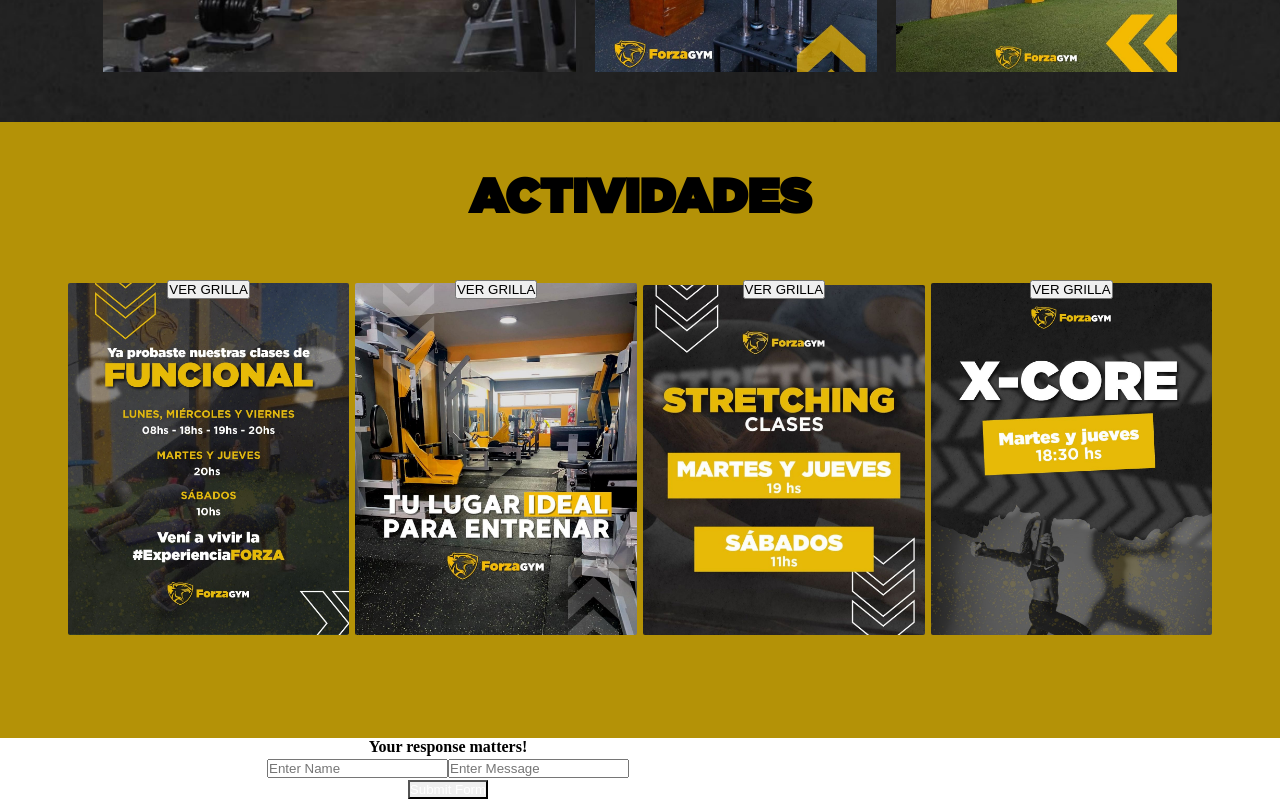
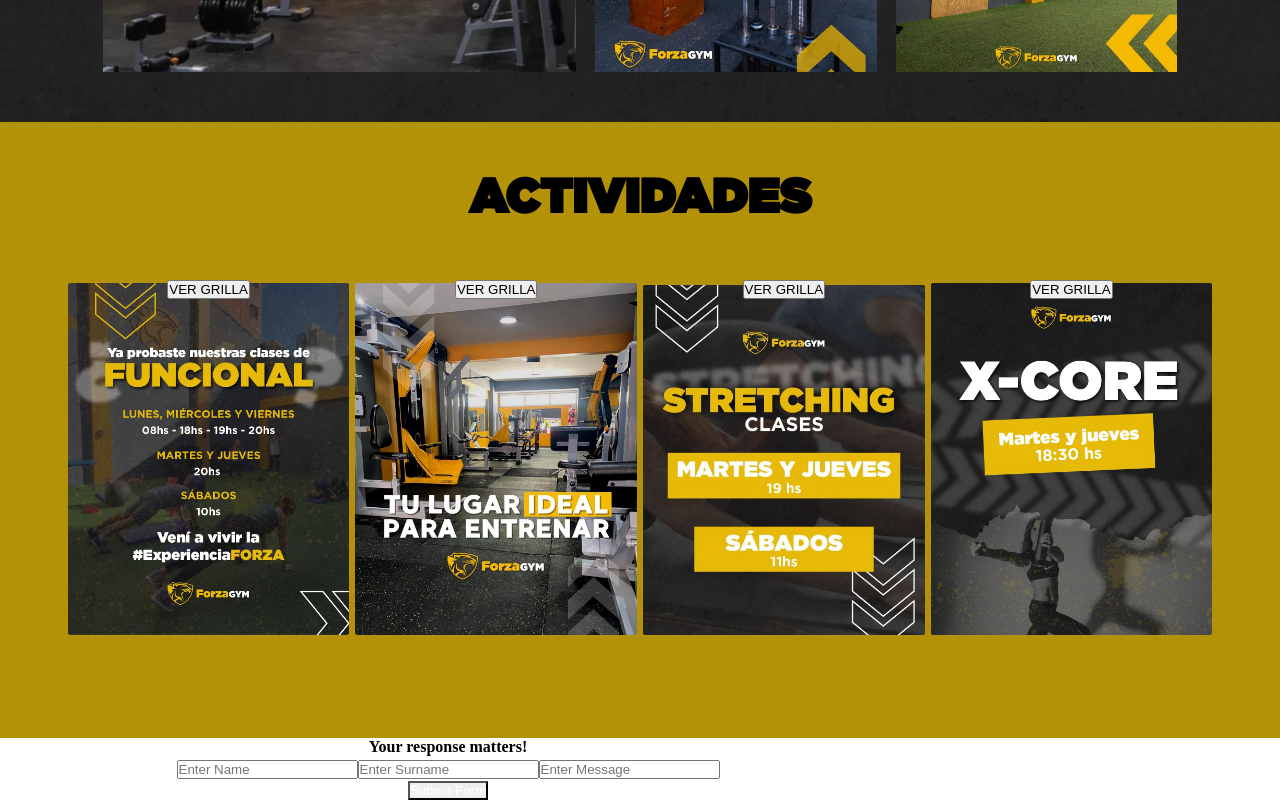
Before and after one commit to JuanCruzEusebi/forza-gym, a Next.js app: page / in a window 1280 px wide. Shown: the part 4191-4991 px from the top of the page. Built offline with nearby package versions, Linux system fonts and the light colour scheme.

Commit message:
trying things in form

```diff
--- a/components/Contact/Contact.jsx
+++ b/components/Contact/Contact.jsx
@@ -44,11 +44,20 @@ export default function Home() {
                 mt={2}
                 {...register("Name", { required: "Please enter your name" })}
               />
+              <Input
+                placeholder="Enter Surname"
+                variant="filled"
+                name="name"
+                mt={2}
+                {...register("Surname", {
+                  required: "Please enter your Surname",
+                })}
+              />
               {errors.Name && errors.Name.message}
               <Input
                 placeholder="Enter Message"
                 variant="filled"
-                mt={2}
+                mt={3}
                 {...register("Feedback", { required: "Enter your feedback!" })}
               />
               {errors.Feedback && errors.Feedback.message}
--- a/components/ExperienciaForza/expforza.module.scss
+++ b/components/ExperienciaForza/expforza.module.scss
@@ -68,8 +68,7 @@
     }
 }
 
-.columnOne {
-}
+
 .columnTwo {
     margin-top: 200px;
 }
--- a/pages/api/sheet.js
+++ b/pages/api/sheet.js
@@ -4,6 +4,7 @@ async function handler(req, res) {
   if (req.method === "POST") {
     const name = req.body.Name;
     const message = req.body.Feedback;
+    const surname = req.body.Surname;
     console.log(name, message);
     console.log(req.body);
 
@@ -30,7 +31,7 @@ async function handler(req, res) {
       range: "A1:D4",
       valueInputOption: "USER_ENTERED",
       requestBody: {
-        values: [[name, message]],
+        values: [[name, surname, message]],
       },
     });
 
```
